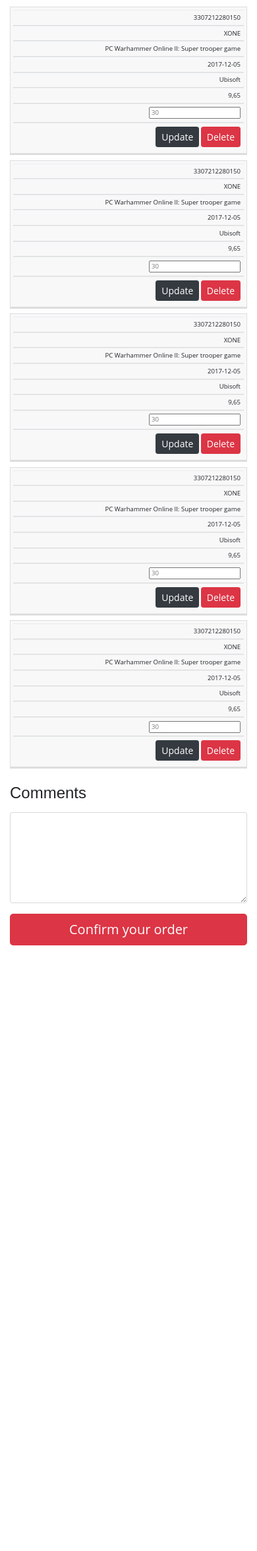
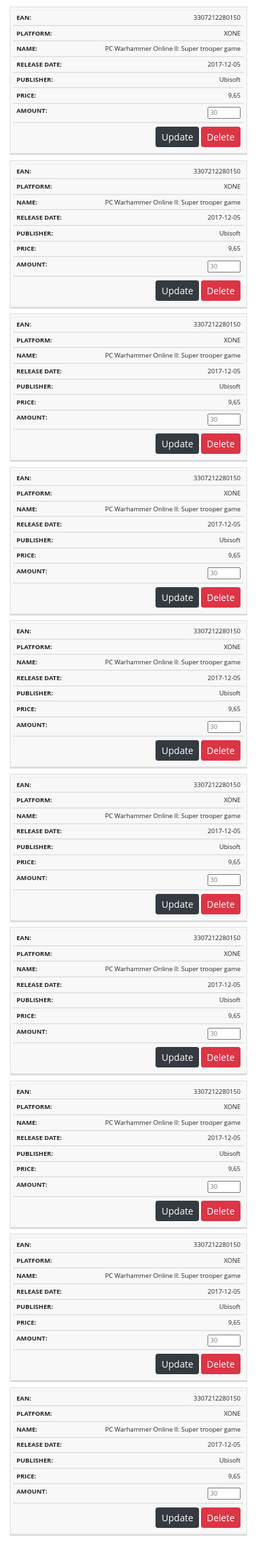
Before and after one commit to b33c00l/front-end, a PHP site: page /orders_single_user.php in a window 390 px wide. Shown: the top 2351 px of the page at 66% size. Before the commit the page ends 1433 px from the top, so only its background shows below. Run offline with PHP 8.4, Linux system fonts and the light colour scheme.

Commit message:
responsive orders single

```diff
--- a/css/style.css
+++ b/css/style.css
@@ -1,5 +1,3 @@
-
-
 html,body {
 	height: 100%;
 	font-family: 'PT Sans', sans-serif;
@@ -375,3 +373,7 @@
 	position: relative;
 	left: 15px;
 }
+
+input.input {
+	width: 50px;
+}
--- a/orders_single_user.php
+++ b/orders_single_user.php
@@ -15,94 +15,167 @@
 					<table class="table table-sm">
 						<thead class="thead-light">
 							<tr>
-								<th>EAN:</th>
-								<th>Platform:</th>
-								<th>Name:</th>
-								<th>Release Date:</th>
-								<th>Publisher:</th>
-								<th>Price:</th>
-								<th>Amount</th>
-								<th></th>
-								<th></th>
+								<th scope="col">EAN:</th>
+								<th scope="col">Platform:</th>
+								<th scope="col">Name:</th>
+								<th scope="col">Release date:</th>
+								<th scope="col">Publisher:</th>
+								<th scope="col">Price:</th>
+								<th scope="col">Amount</th>
+								<th scope="col"></th>
 							</tr>
 						</thead>
 						<tbody>
 							<tr>
-								<td class="align-middle">3307212280150</td>
-								<td class="align-middle">XONE</td>
-								<td class="align-middle">PC Warhammer Online II: Super trooper game</td>
-								<td class="align-middle">2017-12-05</td>
-								<td class="align-middle">Ubisoft</td>
-								<td class="align-middle">9,65</td>
-								<td class="align-middle">
-									<input type="number" placeholder="30" name="amount">
+								<td data-label="EAN:" class="align-middle">3307212280150</td>
+								<td data-label="Platform:" class="align-middle">XONE</td>
+								<td data-label="Name:" class="align-middle">PC Warhammer Online II: Super trooper game</td>
+								<td data-label="Release date:" class="align-middle">2017-12-05</td>
+								<td data-label="Publisher:" class="align-middle">Ubisoft</td>
+								<td data-label="Price:" class="align-middle">9,65</td>
+								<td data-label="Amount:" class="align-middle">
+									<input class="input" type="number" placeholder="30" name="amount">
 								</td>
 								<td class="align-middle">
-									<a class="btn btn-dark btn-sm" href="#">Update</a>
-									<a class="btn btn-danger btn-sm" href="#">Delete</a>
+									<div class="btn btn-dark btn-sm">Update</div>
+									<div class="btn btn-danger btn-sm">Delete</div>
 								</td>
 							</tr>
 							<tr>
-								<td class="align-middle">3307212280150</td>
-								<td class="align-middle">XONE</td>
-								<td class="align-middle">PC Warhammer Online II: Super trooper game</td>
-								<td class="align-middle">2017-12-05</td>
-								<td class="align-middle">Ubisoft</td>
-								<td class="align-middle">9,65</td>
-								<td class="align-middle">
-									<input type="number" placeholder="30" name="amount">
+								<td data-label="EAN:" class="align-middle">3307212280150</td>
+								<td data-label="Platform:" class="align-middle">XONE</td>
+								<td data-label="Name:" class="align-middle">PC Warhammer Online II: Super trooper game</td>
+								<td data-label="Release date:" class="align-middle">2017-12-05</td>
+								<td data-label="Publisher:" class="align-middle">Ubisoft</td>
+								<td data-label="Price:" class="align-middle">9,65</td>
+								<td data-label="Amount:" class="align-middle">
+									<input class="input" type="number" placeholder="30" name="amount">
 								</td>
 								<td class="align-middle">
-									<a class="btn btn-dark btn-sm" href="#">Update</a>
-									<a class="btn btn-danger btn-sm" href="#">Delete</a>
+									<div class="btn btn-dark btn-sm">Update</div>
+									<div class="btn btn-danger btn-sm">Delete</div>
 								</td>
 							</tr>
 							<tr>
-								<td class="align-middle">3307212280150</td>
-								<td class="align-middle">XONE</td>
-								<td class="align-middle">PC Warhammer Online II: Super trooper game</td>
-								<td class="align-middle">2017-12-05</td>
-								<td class="align-middle">Ubisoft</td>
-								<td class="align-middle">9,65</td>
-								<td class="align-middle">
-									<input type="number" placeholder="30" name="amount">
+								<td data-label="EAN:" class="align-middle">3307212280150</td>
+								<td data-label="Platform:" class="align-middle">XONE</td>
+								<td data-label="Name:" class="align-middle">PC Warhammer Online II: Super trooper game</td>
+								<td data-label="Release date:" class="align-middle">2017-12-05</td>
+								<td data-label="Publisher:" class="align-middle">Ubisoft</td>
+								<td data-label="Price:" class="align-middle">9,65</td>
+								<td data-label="Amount:" class="align-middle">
+									<input class="input" type="number" placeholder="30" name="amount">
 								</td>
 								<td class="align-middle">
-									<a class="btn btn-dark btn-sm" href="#">Update</a>
-									<a class="btn btn-danger btn-sm" href="#">Delete</a>
+									<div class="btn btn-dark btn-sm">Update</div>
+									<div class="btn btn-danger btn-sm">Delete</div>
 								</td>
 							</tr>
 							<tr>
-								<td class="align-middle">3307212280150</td>
-								<td class="align-middle">XONE</td>
-								<td class="align-middle">PC Warhammer Online II: Super trooper game</td>
-								<td class="align-middle">2017-12-05</td>
-								<td class="align-middle">Ubisoft</td>
-								<td class="align-middle">9,65</td>
-								<td class="align-middle">
-									<input type="number" placeholder="30" name="amount">
+								<td data-label="EAN:" class="align-middle">3307212280150</td>
+								<td data-label="Platform:" class="align-middle">XONE</td>
+								<td data-label="Name:" class="align-middle">PC Warhammer Online II: Super trooper game</td>
+								<td data-label="Release date:" class="align-middle">2017-12-05</td>
+								<td data-label="Publisher:" class="align-middle">Ubisoft</td>
+								<td data-label="Price:" class="align-middle">9,65</td>
+								<td data-label="Amount:" class="align-middle">
+									<input class="input" type="number" placeholder="30" name="amount">
 								</td>
 								<td class="align-middle">
-									<a class="btn btn-dark btn-sm" href="#">Update</a>
-									<a class="btn btn-danger btn-sm" href="#">Delete</a>
+									<div class="btn btn-dark btn-sm">Update</div>
+									<div class="btn btn-danger btn-sm">Delete</div>
 								</td>
 							</tr>
 							<tr>
-								<td class="align-middle">3307212280150</td>
-								<td class="align-middle">XONE</td>
-								<td class="align-middle">PC Warhammer Online II: Super trooper game</td>
-								<td class="align-middle">2017-12-05</td>
-								<td class="align-middle">Ubisoft</td>
-								<td class="align-middle">9,65</td>
-								<td class="align-middle">
-									<input type="number" placeholder="30" name="amount">
+								<td data-label="EAN:" class="align-middle">3307212280150</td>
+								<td data-label="Platform:" class="align-middle">XONE</td>
+								<td data-label="Name:" class="align-middle">PC Warhammer Online II: Super trooper game</td>
+								<td data-label="Release date:" class="align-middle">2017-12-05</td>
+								<td data-label="Publisher:" class="align-middle">Ubisoft</td>
+								<td data-label="Price:" class="align-middle">9,65</td>
+								<td data-label="Amount:" class="align-middle">
+									<input class="input" type="number" placeholder="30" name="amount">
 								</td>
 								<td class="align-middle">
-									<a class="btn btn-dark btn-sm" href="#">Update</a>
-									<a class="btn btn-danger btn-sm" href="#">Delete</a>
+									<div class="btn btn-dark btn-sm">Update</div>
+									<div class="btn btn-danger btn-sm">Delete</div>
 								</td>
 							</tr>
-
+							<tr>
+								<td data-label="EAN:" class="align-middle">3307212280150</td>
+								<td data-label="Platform:" class="align-middle">XONE</td>
+								<td data-label="Name:" class="align-middle">PC Warhammer Online II: Super trooper game</td>
+								<td data-label="Release date:" class="align-middle">2017-12-05</td>
+								<td data-label="Publisher:" class="align-middle">Ubisoft</td>
+								<td data-label="Price:" class="align-middle">9,65</td>
+								<td data-label="Amount:" class="align-middle">
+									<input class="input" type="number" placeholder="30" name="amount">
+								</td>
+								<td class="align-middle">
+									<div class="btn btn-dark btn-sm">Update</div>
+									<div class="btn btn-danger btn-sm">Delete</div>
+								</td>
+							</tr>
+							<tr>
+								<td data-label="EAN:" class="align-middle">3307212280150</td>
+								<td data-label="Platform:" class="align-middle">XONE</td>
+								<td data-label="Name:" class="align-middle">PC Warhammer Online II: Super trooper game</td>
+								<td data-label="Release date:" class="align-middle">2017-12-05</td>
+								<td data-label="Publisher:" class="align-middle">Ubisoft</td>
+								<td data-label="Price:" class="align-middle">9,65</td>
+								<td data-label="Amount:" class="align-middle">
+									<input class="input" type="number" placeholder="30" name="amount">
+								</td>
+								<td class="align-middle">
+									<div class="btn btn-dark btn-sm">Update</div>
+									<div class="btn btn-danger btn-sm">Delete</div>
+								</td>
+							</tr>
+							<tr>
+								<td data-label="EAN:" class="align-middle">3307212280150</td>
+								<td data-label="Platform:" class="align-middle">XONE</td>
+								<td data-label="Name:" class="align-middle">PC Warhammer Online II: Super trooper game</td>
+								<td data-label="Release date:" class="align-middle">2017-12-05</td>
+								<td data-label="Publisher:" class="align-middle">Ubisoft</td>
+								<td data-label="Price:" class="align-middle">9,65</td>
+								<td data-label="Amount:" class="align-middle">
+									<input class="input" type="number" placeholder="30" name="amount">
+								</td>
+								<td class="align-middle">
+									<div class="btn btn-dark btn-sm">Update</div>
+									<div class="btn btn-danger btn-sm">Delete</div>
+								</td>
+							</tr>
+							<tr>
+								<td data-label="EAN:" class="align-middle">3307212280150</td>
+								<td data-label="Platform:" class="align-middle">XONE</td>
+								<td data-label="Name:" class="align-middle">PC Warhammer Online II: Super trooper game</td>
+								<td data-label="Release date:" class="align-middle">2017-12-05</td>
+								<td data-label="Publisher:" class="align-middle">Ubisoft</td>
+								<td data-label="Price:" class="align-middle">9,65</td>
+								<td data-label="Amount:" class="align-middle">
+									<input class="input" type="number" placeholder="30" name="amount">
+								</td>
+								<td class="align-middle">
+									<div class="btn btn-dark btn-sm">Update</div>
+									<div class="btn btn-danger btn-sm">Delete</div>
+								</td>
+							</tr>
+							<tr>
+								<td data-label="EAN:" class="align-middle">3307212280150</td>
+								<td data-label="Platform:" class="align-middle">XONE</td>
+								<td data-label="Name:" class="align-middle">PC Warhammer Online II: Super trooper game</td>
+								<td data-label="Release date:" class="align-middle">2017-12-05</td>
+								<td data-label="Publisher:" class="align-middle">Ubisoft</td>
+								<td data-label="Price:" class="align-middle">9,65</td>
+								<td data-label="Amount:" class="align-middle">
+									<input class="input" type="number" placeholder="30" name="amount">
+								</td>
+								<td class="align-middle">
+									<div class="btn btn-dark btn-sm">Update</div>
+									<div class="btn btn-danger btn-sm">Delete</div>
+								</td>
+							</tr>
 						</tbody>
 					</table>
 				</div>
```
